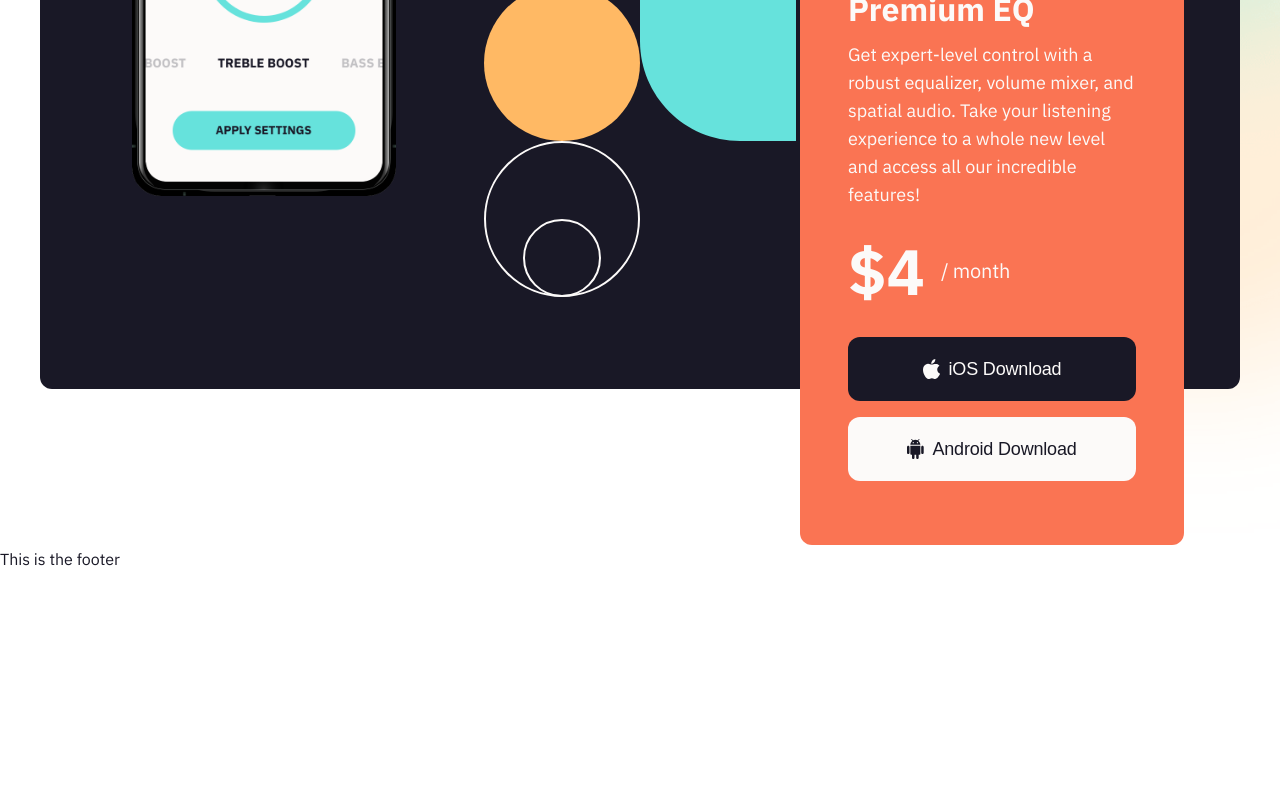
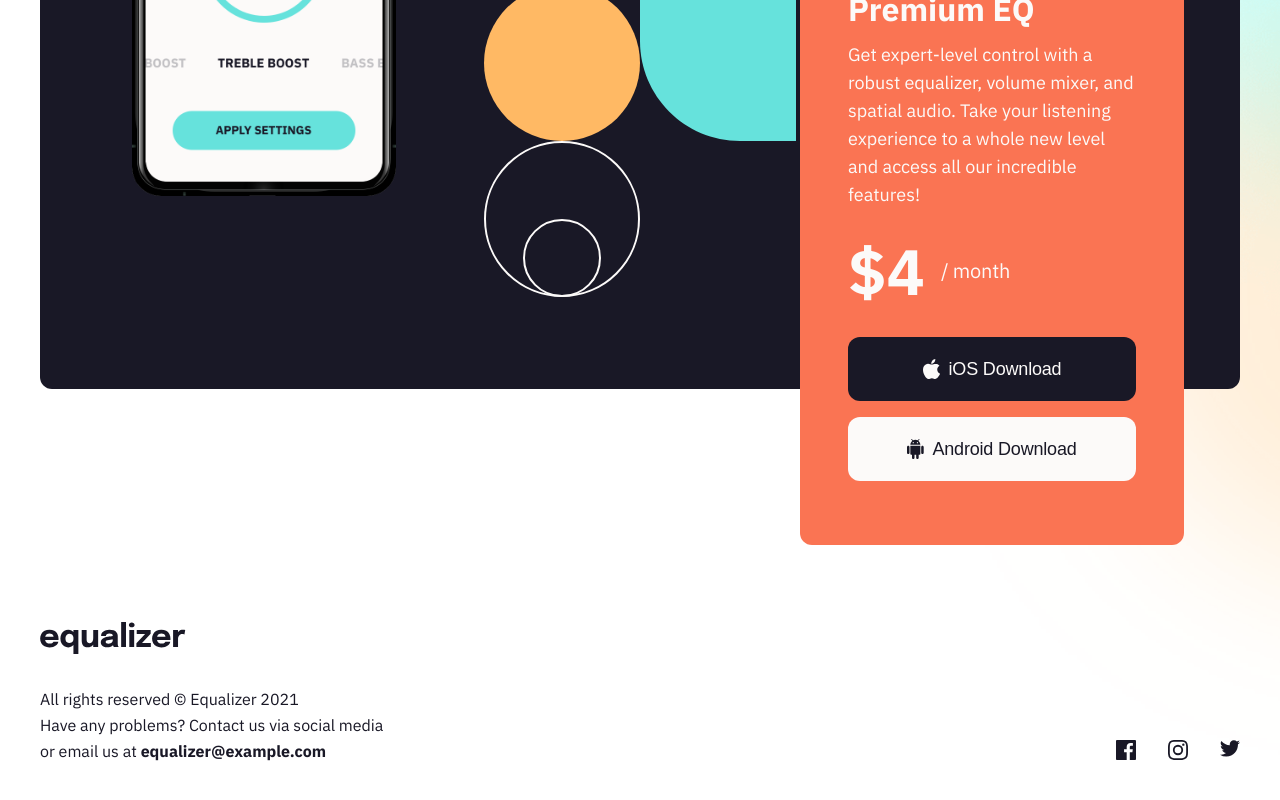
Before and after one commit to brodiehunt/equalizer-landing-page, a React (Vite) app: page / in a window 1280 px wide. Shown: the part 841-1641 px from the top of the page. Before the commit the page ends 1410 px from the top, so only its background shows below. Built offline with nearby package versions, Linux system fonts and the light colour scheme.

Commit message:
footer component complete

```diff
--- a/src/components/Footer.jsx
+++ b/src/components/Footer.jsx
@@ -1,10 +1,115 @@
 import styled from 'styled-components';
+import Logo from '../assets/logo.svg';
+import IconFacebook from '../assets/icon-facebook.svg';
+import IconInstagram from '../assets/icon-instagram.svg';
+import IconTwitter from '../assets/icon-twitter.svg';
+
+const FooterEl = styled.footer`
+  padding: 1.5rem;
+  margin: 2rem auto;
+  margin-top: 28rem;
+
+  .container {
+    display: flex;
+    flex-direction: column;
+    gap: 2rem;
+    margin-bottom: 4rem;
+  }
+
+  .logo {
+    width: 9.13rem;
+  }
+
+  p {
+    line-height: 1.625rem;
+  }
+
+  ul {
+    list-style: none;
+    text-decoration: none;
+    display: flex;
+    gap: 2rem;
+  }
+
+  a {
+    cursor: pointer;
+  }
+
+  @media (min-width: 768px) {
+    padding: 2.5rem;
+    margin-top: 12rem;
+    display: flex;
+    justify-content: space-between;
+
+    .container {
+      margin-bottom: 0;
+    }
+
+    ul {
+      margin-top: auto;
+    }
+  }
+
+  @media (min-width: 1440px) {
+    max-width: 1440px;
+    padding: 2.5rem 10.5rem;
+  }
+
+`;
 
 const Footer = () => {
   return (
-    <footer>
-      This is the footer
-    </footer>
+    <FooterEl>
+      <div className="container">
+        <img
+          className="logo"
+          src={Logo}
+          alt="Equalizer Logo"
+          data-testid="footer-logo-icon"
+        />
+        <p data-testid="footer-paragraph">
+          All rights reserved © Equalizer 2021 <br/> Have any problems? Contact us via social media <br/>or email us at <b>equalizer@example.com</b>
+        </p>
+      </div>
+      <ul>
+          <li>
+            <a
+              href="https://facebook.com"
+              aria-label="Visit our Facebook"
+            >
+              <img
+                src={IconFacebook}
+                alt="Visit our facebook icon link"
+
+              />
+            </a>
+          </li>
+          <li>
+            <a
+              href="https://instagram.com"
+              aria-label="Visit our Instagram"
+            >
+              <img
+                src={IconInstagram}
+                alt="Visit our Instagram icon link"
+
+              />
+            </a>
+          </li>
+          <li>
+            <a
+              href="https://twitter.com"
+              aria-label="Visit our Twitter"
+            >
+              <img
+                src={IconTwitter}
+                alt="Visit our Twitter icon link"
+
+              />
+            </a>
+          </li>
+        </ul>
+    </FooterEl>
   )
 };
 
```
